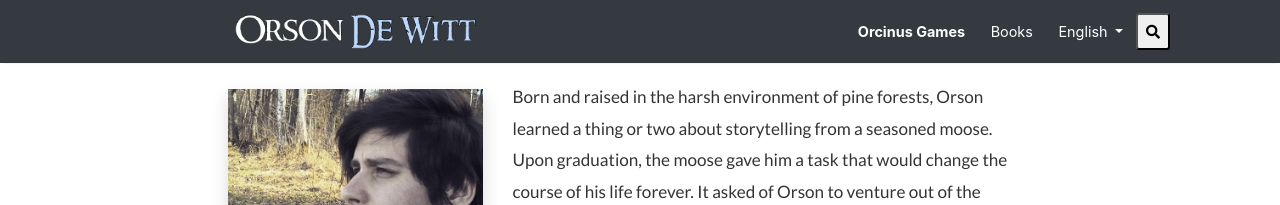
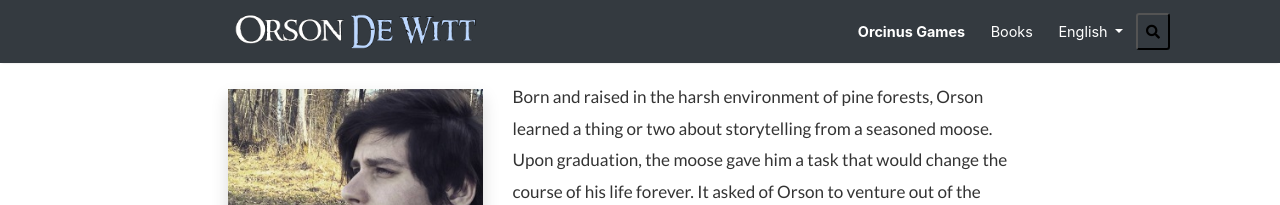
Before and after one commit to OrsonDWitt/OrsonDWitt.github.io, a Jekyll site: the page built from _pages/about.md, in a window 1280 px wide. Shown: the top 205 px of the page. Built offline with Jekyll 4.4.1, drawn with Linux system fonts in a browser that asks for light colours; nearby versions of some CDN libraries.

Commit message:
Update search-lunr.html

```diff
--- a/_includes/search-lunr.html
+++ b/_includes/search-lunr.html
@@ -9,7 +9,7 @@
     .lunrsearchresult a:hover .title {text-decoration: underline;}
 </style>
 
-    <button id="btn-info" type="button" class="btn-sm py-0" data-toggle="collapse" data-target=".search-input" onclick="getElementById('btn-info').style.display = 'none'"><i class="fas fa-search"></i></button>
+    <button id="btn-info" type="button" class="btn-sm" style="background-color:transparent" data-toggle="collapse" data-target=".search-input" onclick="getElementById('btn-info').style.display = 'none'"><i class="fas fa-search" color="#fff"></i></button>
 <div class="collapse search-input">
 <form class="bd-search" onSubmit="return lunr_search(document.getElementById('lunrsearch').value);">
     <input type="text" class="form-control text-small launch-modal-search" id="lunrsearch" name="q" maxlength="255" value="" placeholder="Type and enter..."/>
```
